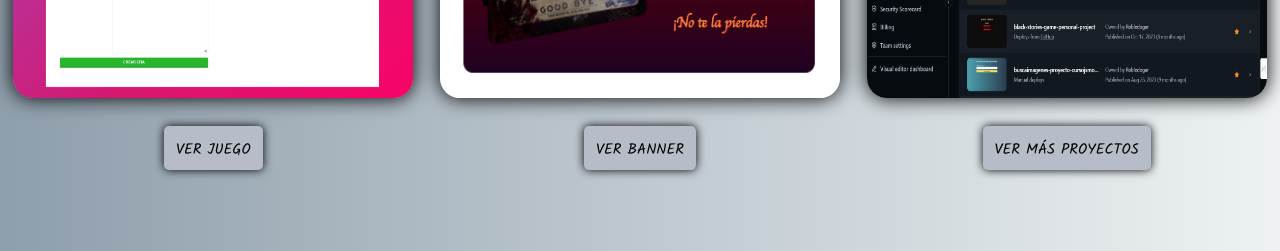
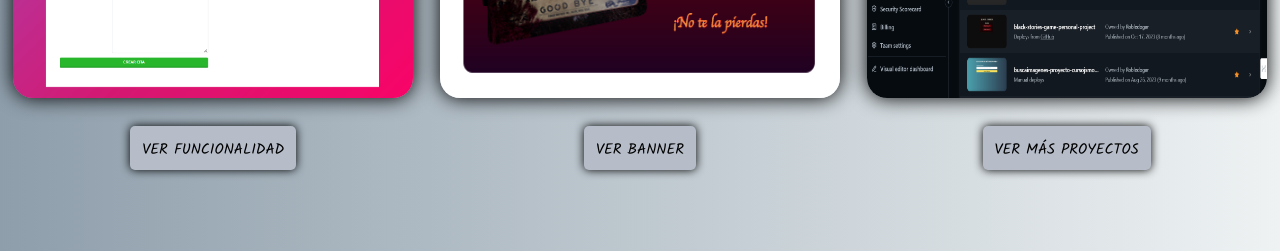
Before and after one commit to Robledogar/robledogar.github.io, a plain HTML site: page index.html in a window 1280 px wide. Shown: the part 1720-1971 px from the top of the page. Drawn offline with Linux system fonts and the light colour scheme.

Commit message:
pequeña corrección

```diff
--- a/index.html
+++ b/index.html
@@ -162,7 +162,7 @@
 							<img src="imagenes/citas.png">
 						</div>
 						<div class="demoBotones">
-							<button onclick="window.open('https://admin-citas-proyecto-cursojsmoderno.netlify.app/', '_blank')">VER JUEGO</button>
+							<button onclick="window.open('https://admin-citas-proyecto-cursojsmoderno.netlify.app/', '_blank')">VER FUNCIONALIDAD</button>
 						</div>
 					</div>
 
```
